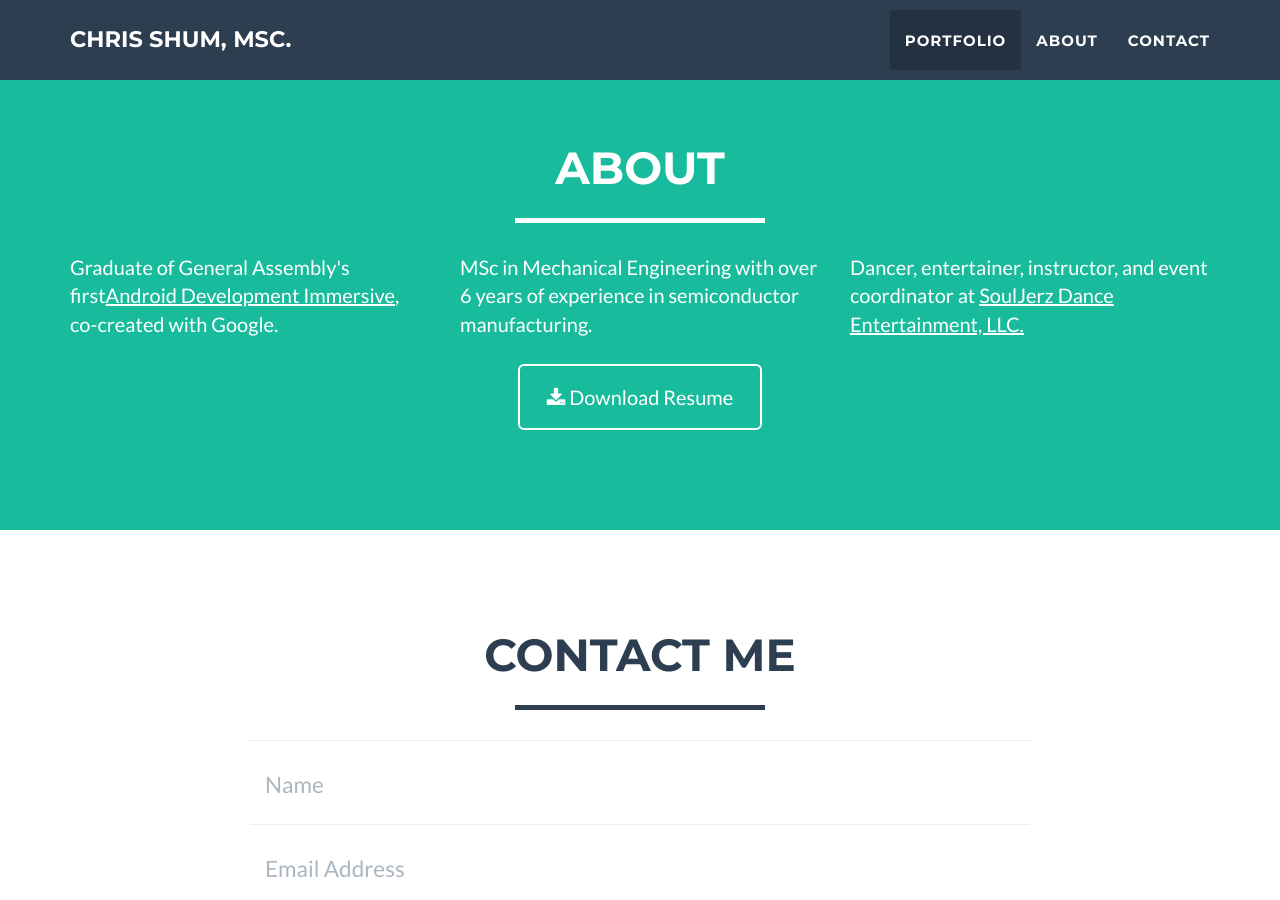
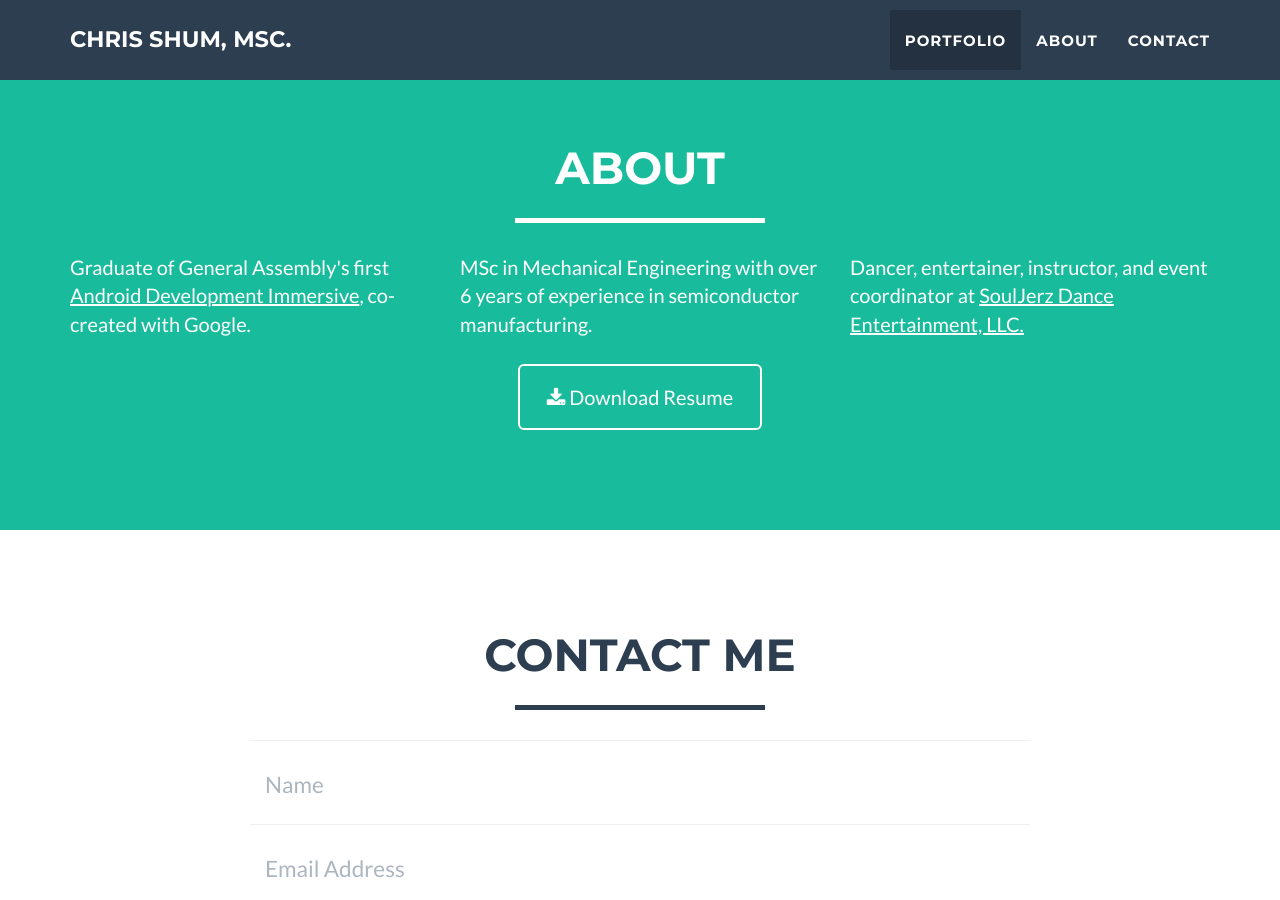
Before and after one commit to chris-shum/backup.chris-shum.github.io, a Jekyll site: the page built from index.html, in a window 1280 px wide and 900 px high, scrolled down 1522 px. Built offline with Jekyll 4.4.1, drawn with Linux system fonts in a browser that asks for light colours.

Commit message:
Update about.html

```diff
--- a/_includes/about.html
+++ b/_includes/about.html
@@ -9,7 +9,7 @@
             </div>
             <div class="row">
                 <div class="col-lg-4">
-                    <p>Graduate of General Assembly's first<u><a href = "https://youtu.be/JHagBCh0p3g" style="color:white" target="_blank">Android Development Immersive</a></u>, co-created with Google. </p>
+                    <p>Graduate of General Assembly's first <u><a target="_blank" href = "https://youtu.be/JHagBCh0p3g" style="color:white" >Android Development Immersive</a></u>, co-created with Google. </p>
                 </div>
                 <div class="col-lg-4">
                     <p>MSc in Mechanical Engineering with over 6 years of experience in semiconductor manufacturing.  </p>
```
